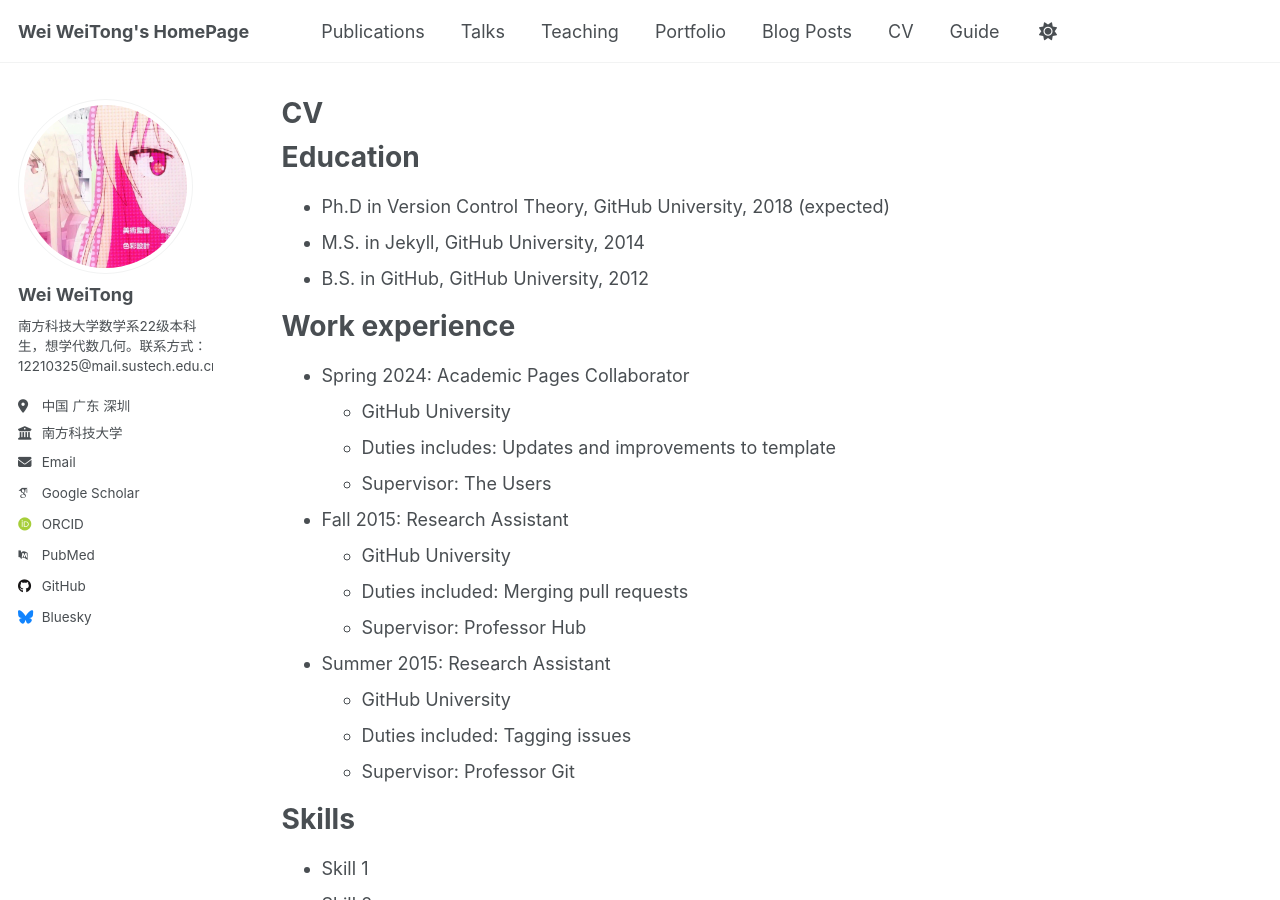
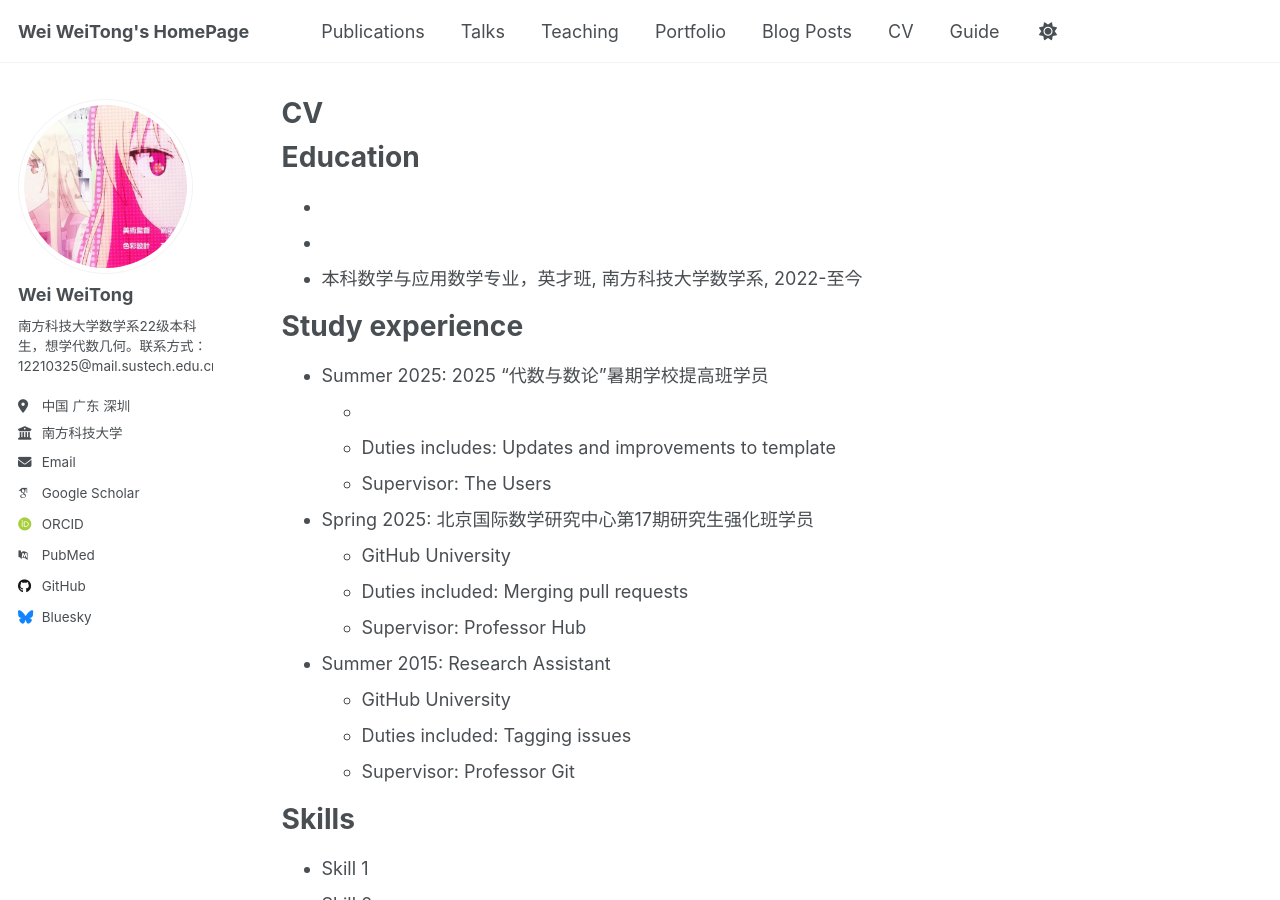
Before and after one commit to wwt2022/wwt2022.github.io, a Jekyll site: the page built from _pages/cv.md, in a window 1280 px wide and 900 px high. Built offline with Jekyll 4.4.1, drawn with Linux system fonts in a browser that asks for light colours; some web fonts are replaced; a script that is not in the unit is left out.

Commit message:
Update cv.md

```diff
--- a/_pages/cv.md
+++ b/_pages/cv.md
@@ -11,18 +11,18 @@ redirect_from:
 
 Education
 ======
-* Ph.D in Version Control Theory, GitHub University, 2018 (expected)
-* M.S. in Jekyll, GitHub University, 2014
-* B.S. in GitHub, GitHub University, 2012
+*
+*
+* 本科数学与应用数学专业，英才班, 南方科技大学数学系, 2022-至今
 
-Work experience
+Study experience
 ======
-* Spring 2024: Academic Pages Collaborator
-  * GitHub University
+* Summer 2025: 2025 “代数与数论”暑期学校提高班学员
+  *
   * Duties includes: Updates and improvements to template
   * Supervisor: The Users
 
-* Fall 2015: Research Assistant
+* Spring 2025: 北京国际数学研究中心第17期研究生强化班学员
   * GitHub University
   * Duties included: Merging pull requests
   * Supervisor: Professor Hub
```
